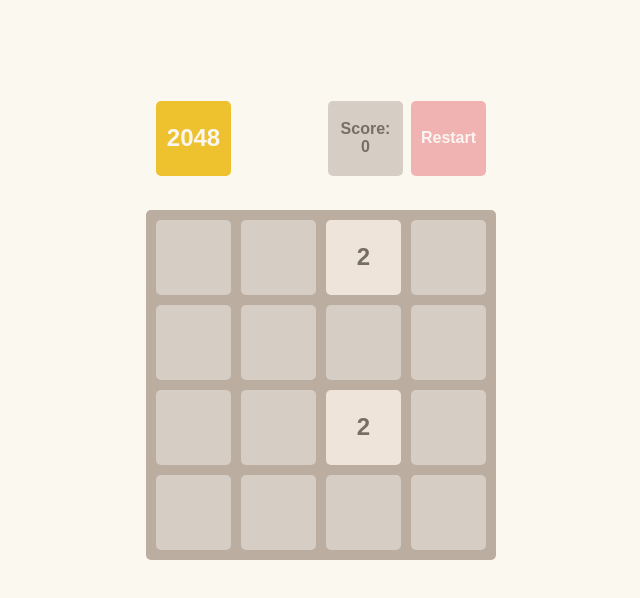
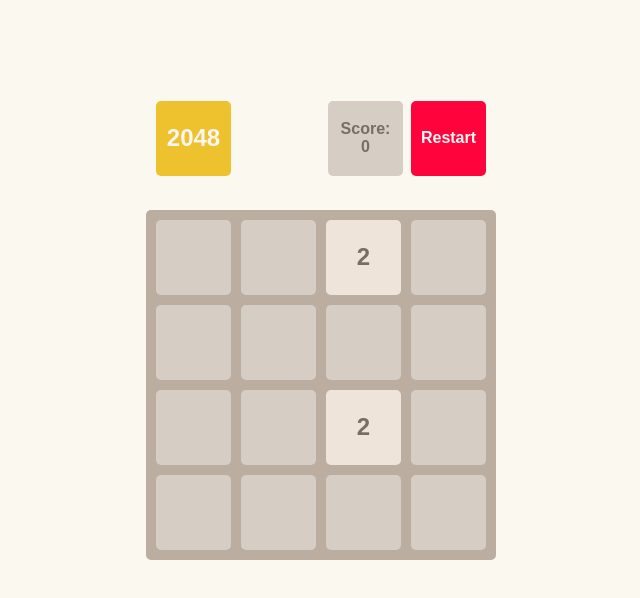
Before and after one commit to MykolaKaradzha/2048-game, a website built with Parcel: page src/index.html in a window 1280 px wide. Both pictures are taken after a click on the button "Start". Shown: the whole page, without its empty margins (319-959 px from the left). Built offline with nearby package versions, Linux system fonts and the light colour scheme.

Commit message:
corrected

```diff
--- a/src/styles/main.scss
+++ b/src/styles/main.scss
@@ -147,7 +147,7 @@
 }
 
 .restart {
-  background: #f1b2b2;
+  background: #ff033d;
 
   &:hover {
     background: #f87474;
```
